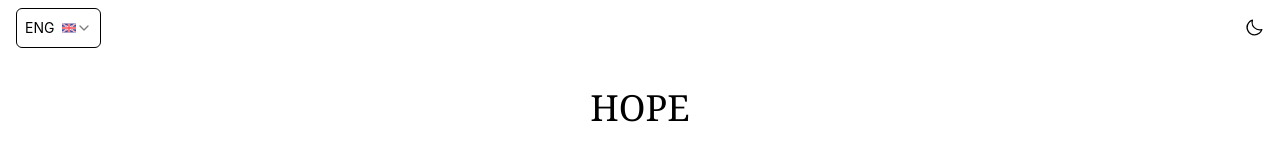
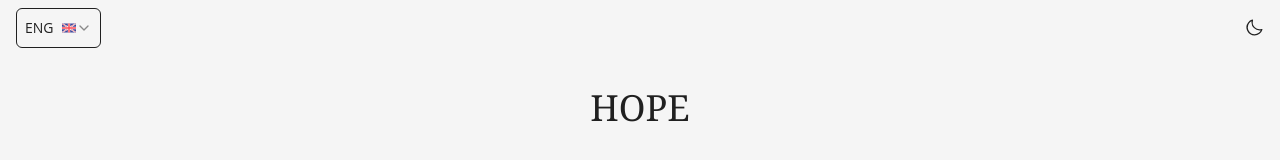
Before and after one commit to blitzmartin/poetry-translation, a React (Vite) app: page / in a window 1280 px wide. Shown: the top 160 px of the page. Built offline with nearby package versions, Linux system fonts and the light colour scheme.

Commit message:
update tailwind config

```diff
--- a/tailwind.config.js
+++ b/tailwind.config.js
@@ -17,38 +17,38 @@
     },
     extend: {
       colors: {
-        border: 'hsl(var(--border))',
-        input: 'hsl(var(--input))',
-        ring: 'hsl(var(--ring))',
-        background: 'hsl(var(--background))',
-        foreground: 'hsl(var(--foreground))',
+        border: 'var(--border)',
+        input: 'var(--input)',
+        ring: 'var(--ring)',
+        background: 'var(--background)',
+        foreground: 'var(--foreground)',
         primary: {
-          DEFAULT: 'hsl(var(--primary))',
-          foreground: 'hsl(var(--primary-foreground))'
+          DEFAULT: 'var(--primary)',
+          foreground: 'var(--primary-foreground)'
         },
         secondary: {
-          DEFAULT: 'hsl(var(--secondary))',
-          foreground: 'hsl(var(--secondary-foreground))'
+          DEFAULT: 'var(--secondary)',
+          foreground: 'var(--secondary-foreground)'
         },
         destructive: {
-          DEFAULT: 'hsl(var(--destructive))',
-          foreground: 'hsl(var(--destructive-foreground))'
+          DEFAULT: 'var(--destructive)',
+          foreground: 'var(--destructive-foreground)'
         },
         muted: {
-          DEFAULT: 'hsl(var(--muted))',
-          foreground: 'hsl(var(--muted-foreground))'
+          DEFAULT: 'var(--muted)',
+          foreground: 'var(--muted-foreground)'
         },
         accent: {
-          DEFAULT: 'hsl(var(--accent))',
-          foreground: 'hsl(var(--accent-foreground))'
+          DEFAULT: 'var(--accent)',
+          foreground: 'var(--accent-foreground)'
         },
         popover: {
-          DEFAULT: 'hsl(var(--popover))',
-          foreground: 'hsl(var(--popover-foreground))'
+          DEFAULT: 'var(--popover)',
+          foreground: 'var(--popover-foreground)'
         },
         card: {
-          DEFAULT: 'hsl(var(--card))',
-          foreground: 'hsl(var(--card-foreground))'
+          DEFAULT: 'var(--card)',
+          foreground: 'var(--card-foreground)'
         }
       },
       borderRadius: {
@@ -57,10 +57,10 @@
         sm: 'calc(var(--radius) - 4px)'
       },
       fontFamily: {
-        sans: ['Inter', 'ui-sans-serif', 'system-ui'],
+        sans: ['Open Sans', 'ui-sans-serif', 'system-ui'],
         serif: ['ui-serif', 'Georgia'],
         mono: ['ui-monospace', 'SFMono-Regular'],
-        display: ['Oswald'],
+        display: ['Barlow Condensed'],
         body: ['Helvetica']
       },
       keyframes: {
```
